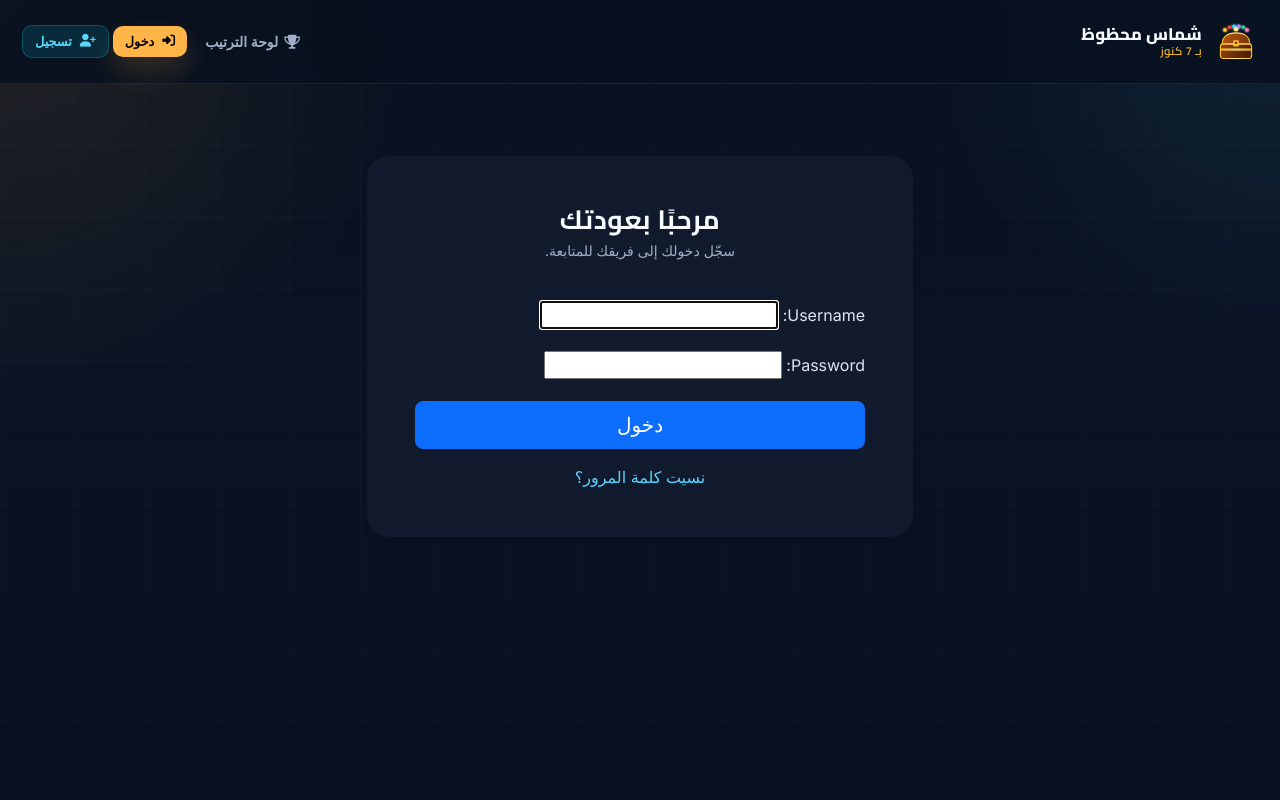
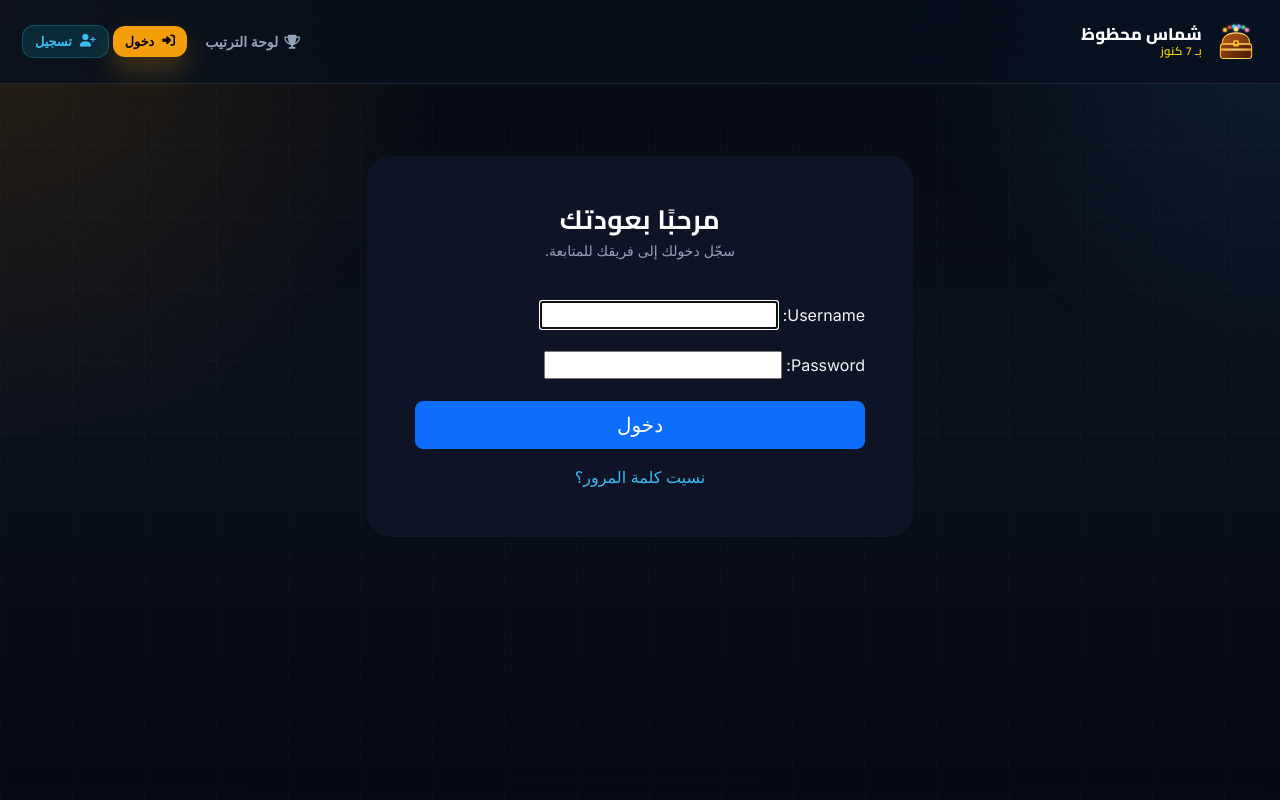
Before and after one commit to marcelinomaged25/shmamsa26, a Django app: page /accounts/login/?next=/accounts/profile/ in a window 1280 px wide. Run offline with Django 5.2, Linux system fonts and the light colour scheme.

Commit message:
Update UI colors and add favicon

```diff
--- a/templates/base.html
+++ b/templates/base.html
@@ -6,6 +6,7 @@
   <meta charset="UTF-8" />
   <meta name="viewport" content="width=device-width, initial-scale=1.0" />
   <title>شماس محظوظ | {% block title %}الرئيسية{% endblock title %}</title>
+  <link rel="icon" type="image/png" href="{% static 'logo.png' %}" />
   <link href="https://cdn.jsdelivr.net/npm/bootstrap@5.3.3/dist/css/bootstrap.min.css" rel="stylesheet">
   <link rel="preconnect" href="https://fonts.googleapis.com">
   <link rel="preconnect" href="https://fonts.gstatic.com" crossorigin>
@@ -14,53 +15,53 @@
 
   <style>
     :root {
-      --bg-base: #08111f;
-      --bg-surface: rgba(12, 20, 35, 0.82);
-      --bg-elevated: rgba(18, 28, 47, 0.95);
-      --bg-hover: rgba(255, 255, 255, 0.06);
-      --glass-bg: rgba(255, 255, 255, 0.045);
-      --glass-border: rgba(255, 255, 255, 0.08);
-      --glass-hover: rgba(255, 255, 255, 0.08);
-      --gold: #FBBF24;
-      --gold-light: #FDE68A;
-      --amber: #ffb547;
-      --amber-dim: #e6961f;
-      --amber-glow: rgba(255, 181, 71, 0.16);
-      --amber-glow-strong: rgba(255, 181, 71, 0.3);
-      --cyan: #58d7ff;
-      --cyan-dim: #2aa9d6;
-      --cyan-glow: rgba(88, 215, 255, 0.16);
-      --green: #31d08a;
-      --green-dim: #1fb46f;
-      --green-glow: rgba(49, 208, 138, 0.15);
-      --red: #ff6f7d;
-      --red-dim: #ef4e61;
-      --red-glow: rgba(255, 111, 125, 0.15);
-      --purple: #9d8cff;
-      --text-primary: #f8fbff;
-      --text-body: #dbe6f5;
-      --text-muted: #9fb0c7;
-      --text-dim: #74839a;
+      --bg-base: #050a14;
+      --bg-surface: rgba(10, 16, 28, 0.85);
+      --bg-elevated: rgba(15, 22, 38, 0.95);
+      --bg-hover: rgba(255, 255, 255, 0.08);
+      --glass-bg: rgba(255, 255, 255, 0.05);
+      --glass-border: rgba(255, 255, 255, 0.1);
+      --glass-hover: rgba(255, 255, 255, 0.12);
+      --gold: #FFD700;
+      --gold-light: #FFEB73;
+      --amber: #f59e0b;
+      --amber-dim: #d97706;
+      --amber-glow: rgba(245, 158, 11, 0.2);
+      --amber-glow-strong: rgba(245, 158, 11, 0.4);
+      --cyan: #38bdf8;
+      --cyan-dim: #0284c7;
+      --cyan-glow: rgba(56, 189, 248, 0.2);
+      --green: #22c55e;
+      --green-dim: #16a34a;
+      --green-glow: rgba(34, 197, 94, 0.2);
+      --red: #f43f5e;
+      --red-dim: #e11d48;
+      --red-glow: rgba(244, 63, 94, 0.2);
+      --purple: #a855f7;
+      --text-primary: #ffffff;
+      --text-body: #f1f5f9;
+      --text-muted: #94a3b8;
+      --text-dim: #64748b;
       --font-display: 'Cairo', 'Space Grotesk', sans-serif;
       --font-body: 'Inter', -apple-system, BlinkMacSystemFont, 'Segoe UI', sans-serif;
-      --radius-sm: 10px;
-      --radius-md: 16px;
-      --radius-lg: 22px;
-      --radius-xl: 30px;
-      --shadow-sm: 0 8px 24px rgba(1, 8, 20, 0.22);
-      --shadow-md: 0 16px 40px rgba(1, 8, 20, 0.34);
-      --shadow-lg: 0 24px 70px rgba(1, 8, 20, 0.42);
-      --shadow-amber: 0 14px 28px rgba(255, 181, 71, 0.18);
-      --shadow-cyan: 0 14px 28px rgba(88, 215, 255, 0.16);
+      --radius-sm: 12px;
+      --radius-md: 18px;
+      --radius-lg: 24px;
+      --radius-xl: 32px;
+      --shadow-sm: 0 8px 30px rgba(0, 0, 0, 0.3);
+      --shadow-md: 0 16px 45px rgba(0, 0, 0, 0.4);
+      --shadow-lg: 0 24px 80px rgba(0, 0, 0, 0.5);
+      --shadow-amber: 0 14px 28px rgba(245, 158, 11, 0.25);
+      --shadow-cyan: 0 14px 28px rgba(56, 189, 248, 0.25);
     }
 
     * { box-sizing: border-box; margin: 0; padding: 0; }
 
     body {
       background:
-        radial-gradient(circle at top left, rgba(255, 181, 71, 0.1), transparent 28%),
-        radial-gradient(circle at top right, rgba(88, 215, 255, 0.09), transparent 24%),
-        linear-gradient(180deg, #08111f 0%, #0a1324 45%, #08111f 100%);
+        radial-gradient(circle at top left, rgba(245, 158, 11, 0.15), transparent 30%),
+        radial-gradient(circle at top right, rgba(56, 189, 248, 0.12), transparent 25%),
+        linear-gradient(180deg, #050a14 0%, #0a101d 50%, #050a14 100%);
       color: var(--text-body);
       font-family: var(--font-body);
       -webkit-font-smoothing: antialiased;
```
